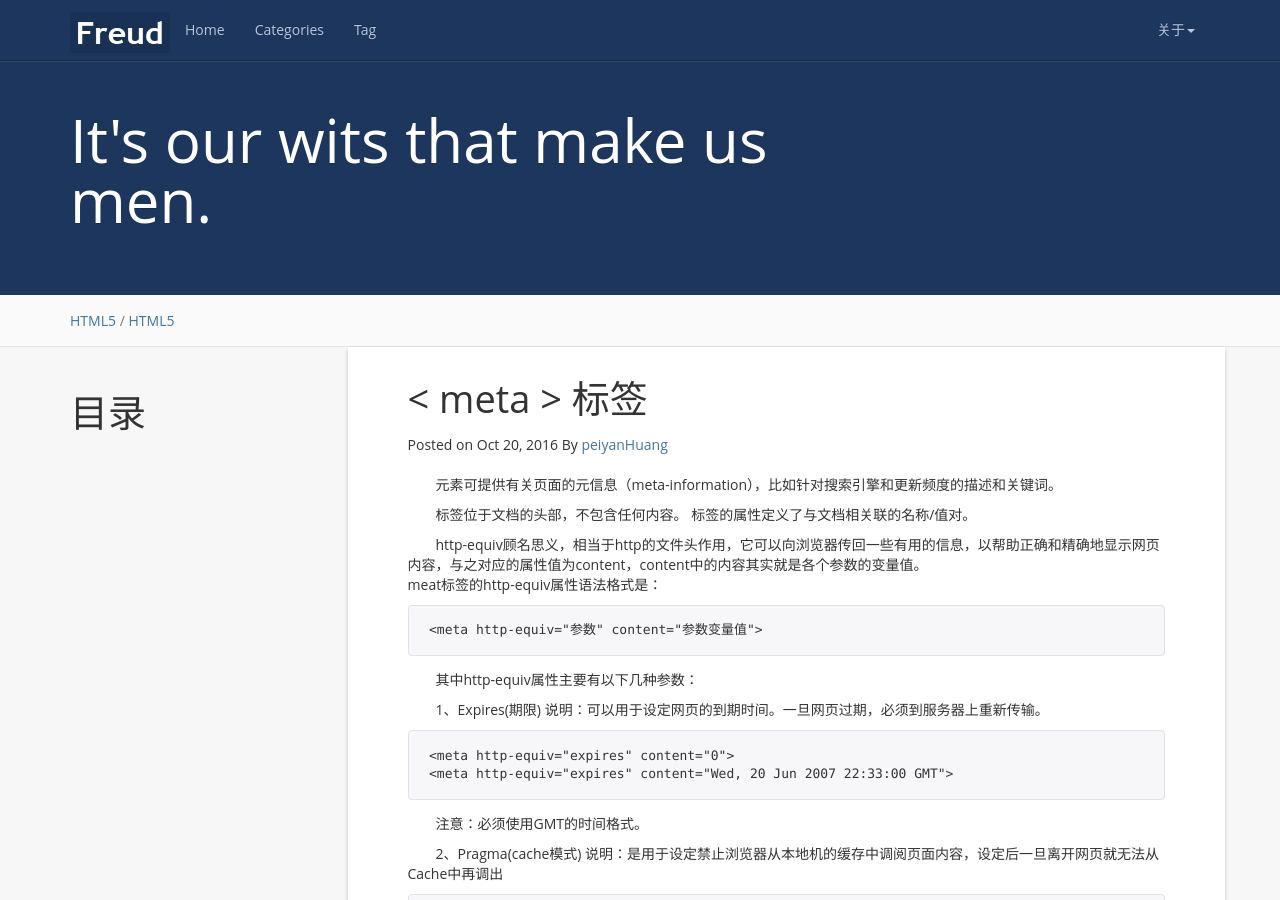
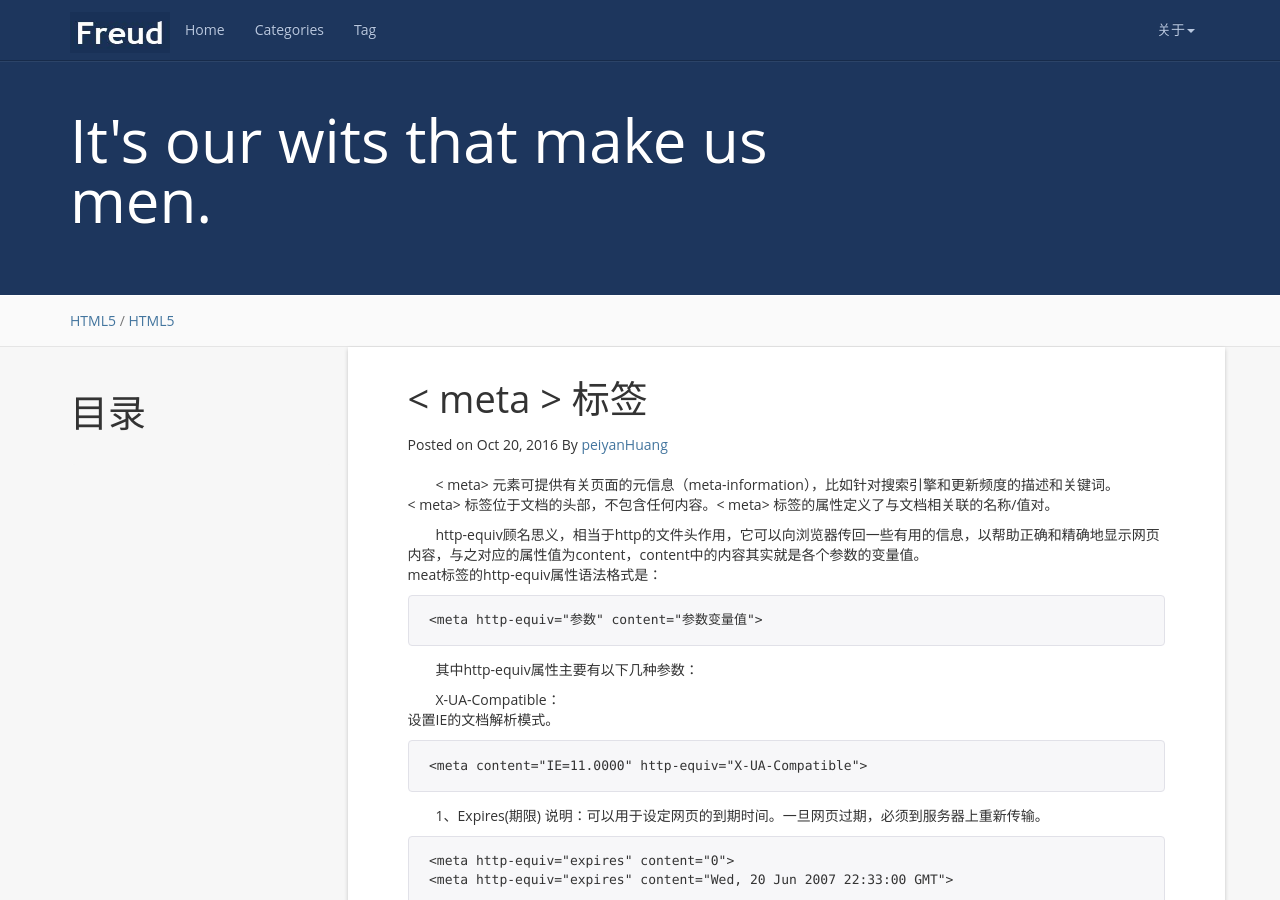
Before and after one commit to peiyanhuang/MyBlog, a Jekyll site: the page built from _posts/2016-10-20-meta.md, in a window 1280 px wide and 900 px high. Built offline with Jekyll 4.4.1, drawn with Linux system fonts in a browser that asks for light colours.

Commit message:
X-UA-Compatible

```diff
--- a/_posts/2016-10-20-meta.md
+++ b/_posts/2016-10-20-meta.md
@@ -9,8 +9,8 @@ tag: HTML5
 * content
 {:toc}
 
-<meta> 元素可提供有关页面的元信息（meta-information），比如针对搜索引擎和更新频度的描述和关键词。
-<meta> 标签位于文档的头部，不包含任何内容。<meta> 标签的属性定义了与文档相关联的名称/值对。
+< meta> 元素可提供有关页面的元信息（meta-information），比如针对搜索引擎和更新频度的描述和关键词。
+< meta> 标签位于文档的头部，不包含任何内容。< meta> 标签的属性定义了与文档相关联的名称/值对。
 
 http-equiv顾名思义，相当于http的文件头作用，它可以向浏览器传回一些有用的信息，以帮助正确和精确地显示网页内容，与之对应的属性值为content，content中的内容其实就是各个参数的变量值。
 meat标签的http-equiv属性语法格式是：
@@ -18,6 +18,11 @@ meat标签的http-equiv属性语法格式是：
 	<meta http-equiv="参数" content="参数变量值">
 
 其中http-equiv属性主要有以下几种参数：
+
+X-UA-Compatible：
+设置IE的文档解析模式。
+
+	<meta content="IE=11.0000" http-equiv="X-UA-Compatible">
 
 1、Expires(期限)
 说明：可以用于设定网页的到期时间。一旦网页过期，必须到服务器上重新传输。
```
